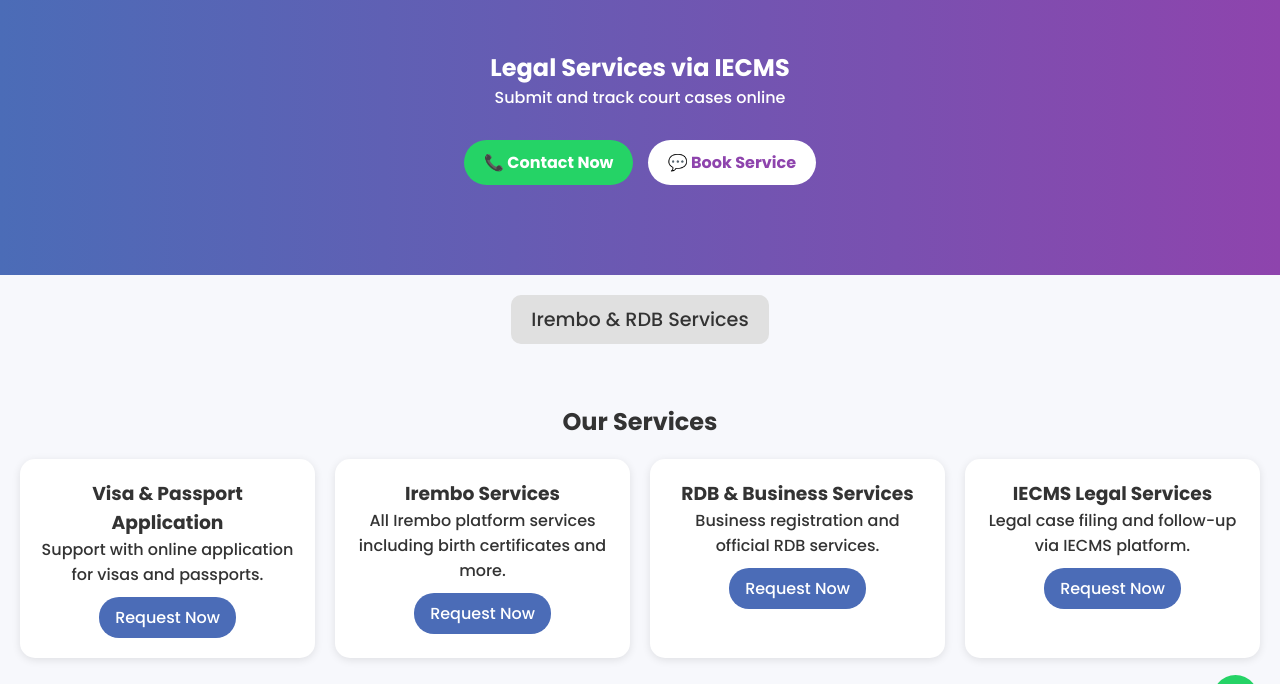
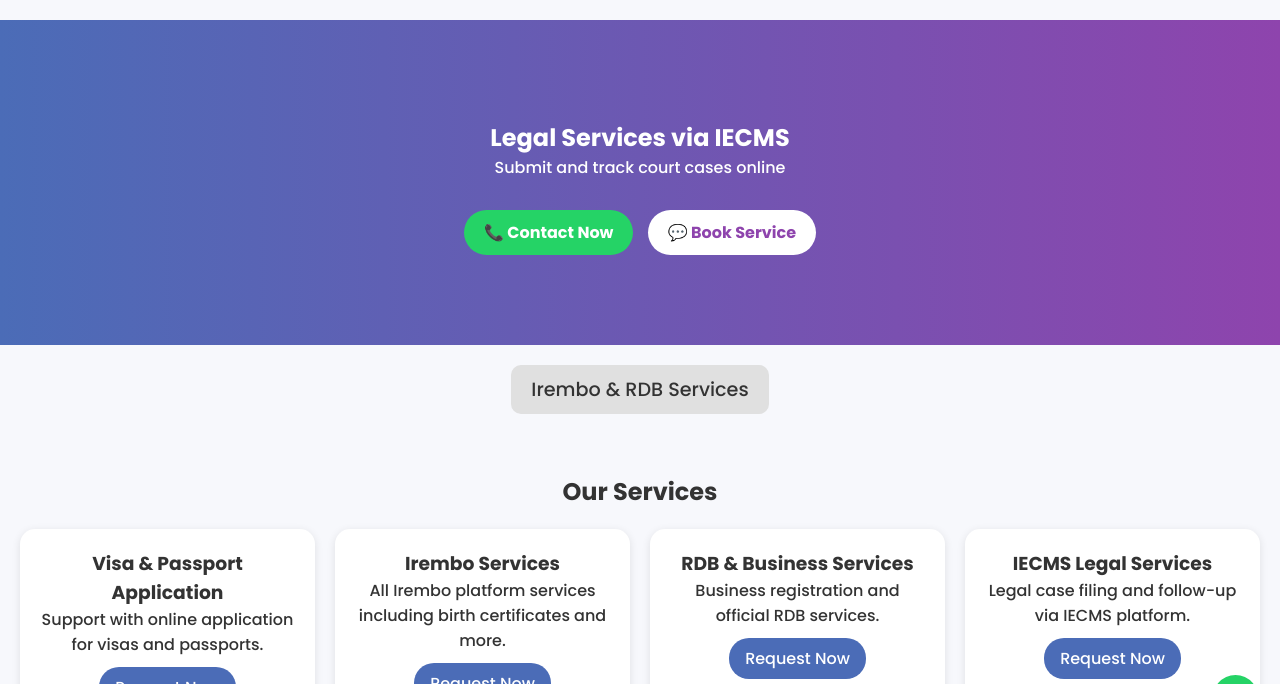
Before and after one commit to Mediator555/HMOS, a plain HTML site: page index.html in a window 1280 px wide. Shown: the part 50-734 px from the top of the page. Drawn offline with Linux system fonts and the light colour scheme.

Commit message:
body padding
body padding

```diff
--- a/style.css
+++ b/style.css
@@ -8,6 +8,9 @@
 body {
   background: #f7f8fc;
   color: #333;
+}
+body {
+  padding-top: 70px; /* or adjust depending on your navbar height */
 }
 
 /* NAVIGATION */
```
